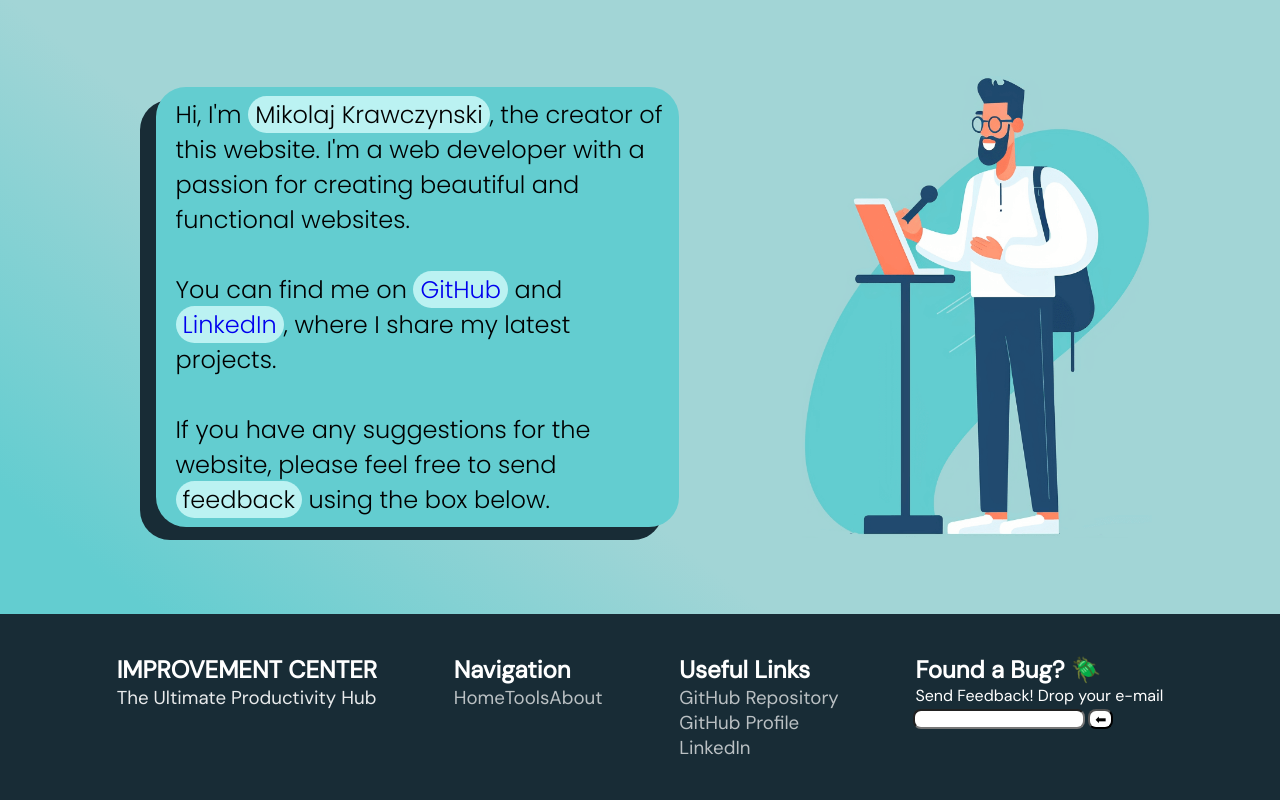
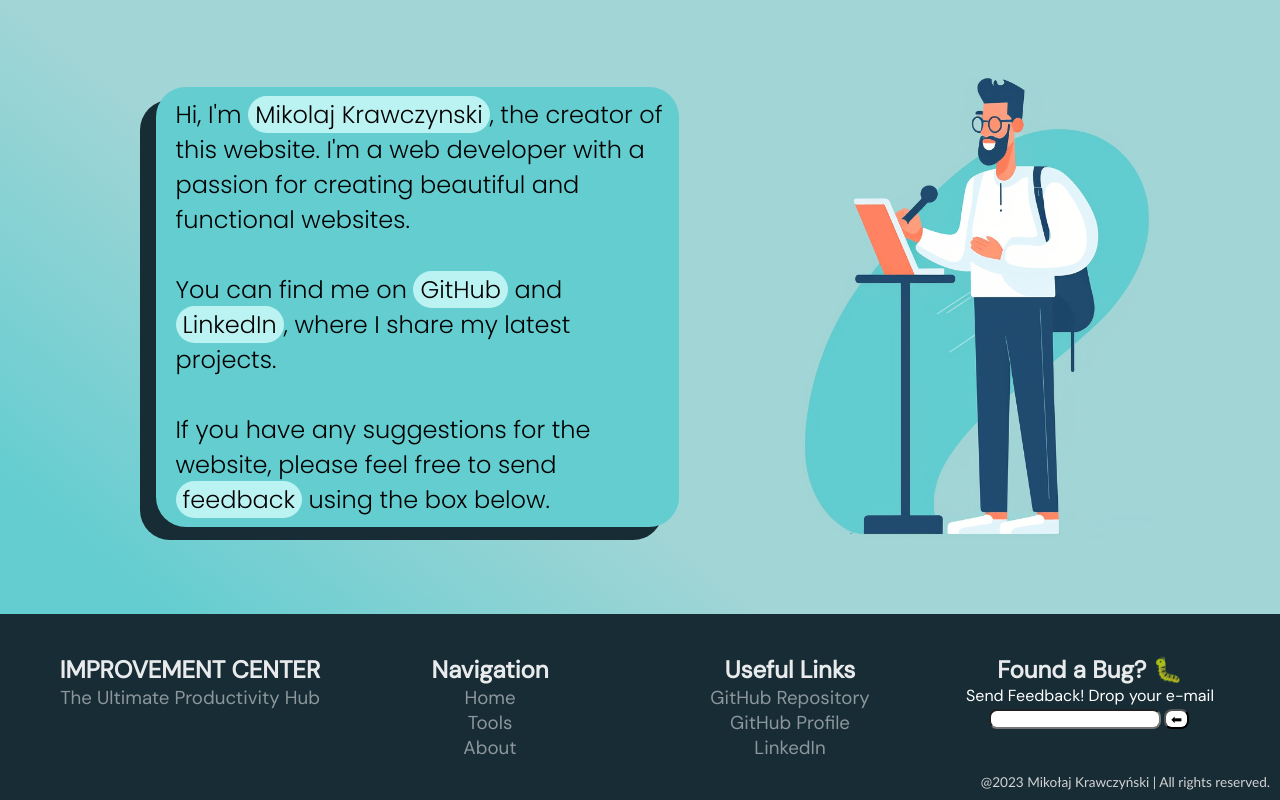
Before and after one commit to m1ckeyyy/improvement-center, a React (Vite) app in the folder client/: page / in a window 1280 px wide. Shown: the part 1891-2691 px from the top of the page. Built offline with nearby package versions, Linux system fonts and the light colour scheme.

Commit message:
changed flexbox to grid on footer

```diff
--- a/client/src/components/AboutSection/AboutSection.module.scss
+++ b/client/src/components/AboutSection/AboutSection.module.scss
@@ -90,13 +90,14 @@
 			transition: background-color 0.1s;
 		}
 		a {
+			color: black;
 			&:active {
 				color: black;
 			}
 			&:hover {
-        background-color: #0fbaba;
+				// background-color: #0fbaba;
 				color: white;
-        transition: color 0.1s ease-out;
+				transition: color 0.3s ease-out;
 			}
 			&:visited {
 				color: black;
--- a/client/src/components/Footer/Footer.jsx
+++ b/client/src/components/Footer/Footer.jsx
@@ -12,6 +12,9 @@
 const Footer = () => {
 	return (
 		<div className={styles.container}>
+			<div className={styles.copyright}>
+				@2023 Mikołaj Krawczyński | All rights reserved.
+			</div>
 			<div className={styles.sectionOne}>
 				<h2>IMPROVEMENT CENTER</h2>
 				<h3>The Ultimate Productivity Hub</h3>
@@ -48,18 +51,16 @@
 				<a href="https://github.com/m1ckeyyy/login-app-frontend">
 					<h3>GitHub Repository</h3>
 				</a>
-        <br />
 				<a href="https://github.com/m1ckeyyy">
 					<h3>GitHub Profile</h3>
 				</a>
-        <br />
 				<a href="https://www.linkedin.com/in/mikolaj-krawczynski-a82ba5240/">
 					<h3>LinkedIn</h3>
 				</a>
 			</div>
 			<div className={styles.sectionFour}>
 				{" "}
-        <h2>Found a Bug? 🪲</h2>
+				<h2>Found a Bug? 🐛</h2>
 				Send Feedback! Drop your e-mail
 				<br />
 				<div className={styles.form}>
--- a/client/src/components/Footer/Footer.module.scss
+++ b/client/src/components/Footer/Footer.module.scss
@@ -1,15 +1,16 @@
 @import url("https://fonts.googleapis.com/css2?family=DM+Sans&display=swap");
 
 .container {
+	position: relative;
 	min-height: 20vh;
-  // background-color: #d9d9d9;
 	background-color: #182c36;
 	color: white;
 	font-family: "DM Sans", sans-serif;
 	padding: 40px;
-  display: flex;
-  justify-content: space-evenly;
+	display: grid;
 	overflow: hidden;
+	grid-template-columns: 1fr 1fr 1fr 1fr;
+
 	// gap: 50px;
 }
 .form {
@@ -33,66 +34,39 @@
 	margin-left: 3px;
 }
 
-.sectionOne {
-  h3 {
-    font-weight: normal;
+.sectionOne,
+.sectionTwo,
+.sectionThree,
+.sectionFour {
+	display: flex;
+	flex-direction: column;
+	align-items: center;
+	h2 {
 		opacity: 0.9;
 	}
-}
-.sectionTwo {
 	h3 {
-    display: inline-block;
+		opacity: 0.5;
+		text-align: left;
 		font-weight: normal;
-    opacity: 0.7;
+		// opacity: 0.9;
+
 		color: white;
-    transition: opacity 0.2s ease;
+		&:hover {
+			// opacity: 1;
 			cursor: pointer;
-
-    &:hover {
-      opacity: 1;
 			transition: opacity 0.5s ease;
 		}
 	}
 }
-.sectionThree {
-  h3 {
-    display: inline-block;
-    font-weight: normal;
-    opacity: 0.7;
-    color: white;
-    transition: opacity 0.2s ease;
-    cursor: pointer;
-
-    &:hover {
-      opacity: 1;
-      transition: opacity 0.5s ease;
+.copyright {
+	font-family: "Gill Sans", "Gill Sans MT", Calibri, "Trebuchet MS", sans-serif;
+	position: absolute;
+	// bottom: 5px;
+	right: 10px;
+	// top: 1000px;
+	bottom: 10px;
+	font-size: 0.85em;
+	color: lightgray;
+	flex: 1;
+	// background-color: red;
 }
-  }
-}
-.container {
-  flex-wrap: wrap;
-}
-
-// .sectionOne,
-// .sectionTwo {
-//   // align-self: center;
-
-//   flex-basis: 50%;
-// }
-// .sectionThree,
-// .sectionFour {
-//   // align-self: center;
-
-//   flex-basis: 50%;
-// }
-// .sectionOne {
-//   display: flex;
-//   flex-direction: column;
-//   align-items: center;
-// }
-
-// .sectionTwo {
-//   display: flex;
-//   flex-direction: column;
-//   align-items: center;
-// }
```
Lines whose indentation alone changed are shown as unchanged.
